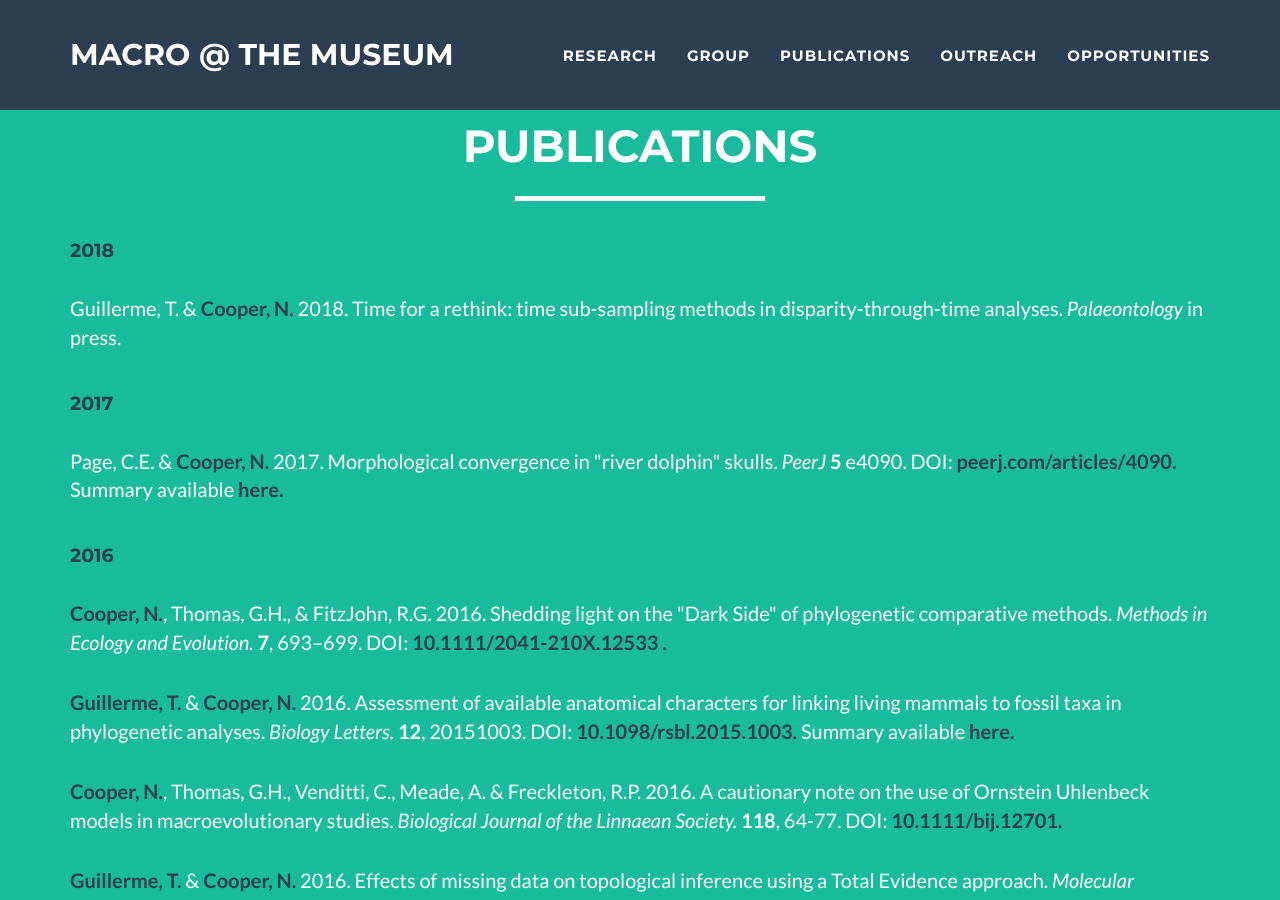
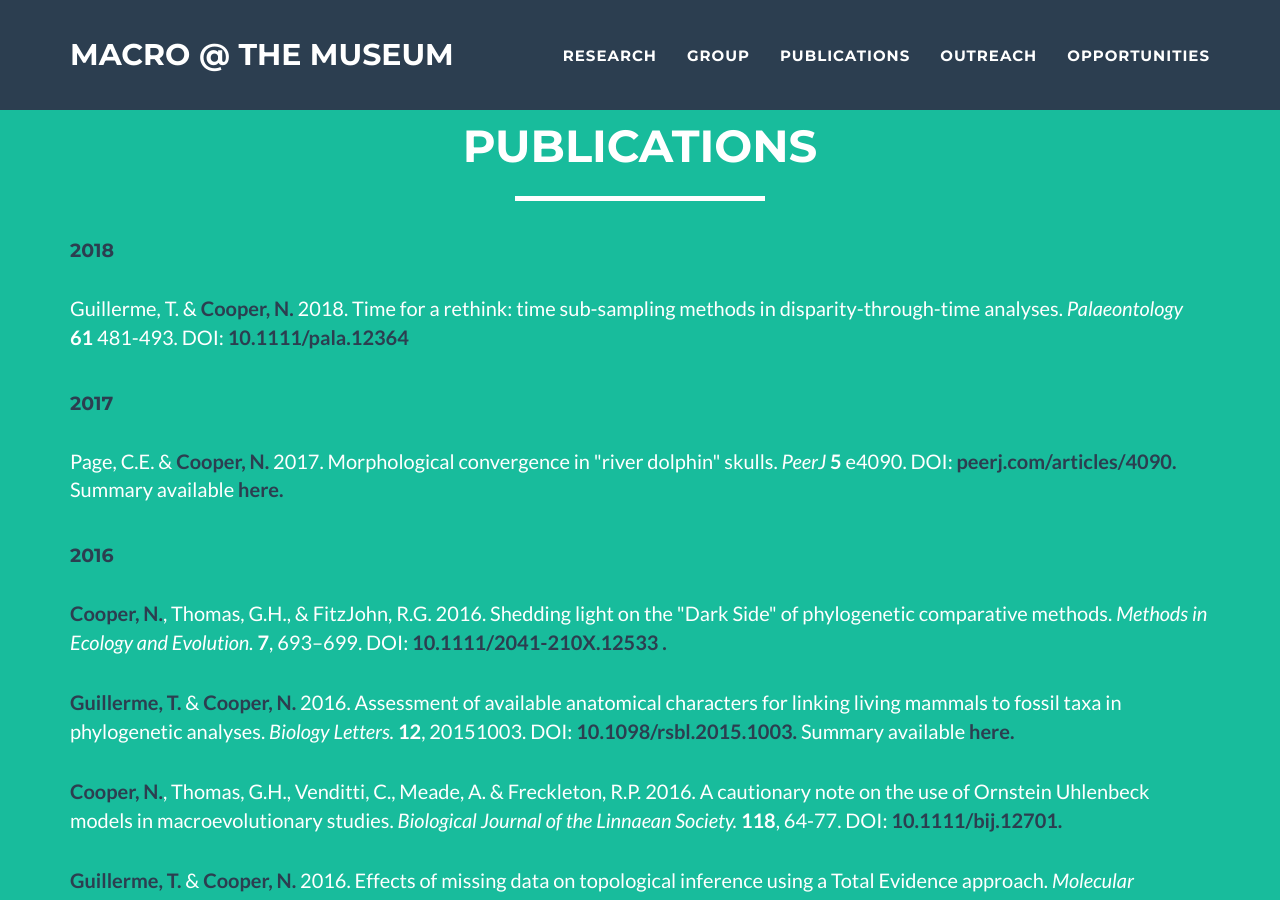
Before and after one commit to nhcooper123/nhcooper123.github.io, a Jekyll site: the page publications.html, which Jekyll copies as it is, in a window 1280 px wide and 900 px high. Built offline with Jekyll 4.4.1, drawn with Linux system fonts in a browser that asks for light colours; comment, search, counter and statistics services are not loaded.

Commit message:
publications.html

```diff
--- a/publications.html
+++ b/publications.html
@@ -103,14 +103,13 @@
     2018.
     Time for a rethink: time sub-sampling methods in disparity-through-time analyses.
     <em>Palaeontology</em>
-    <strong></strong>
-    in press.
-    <!-- DOI: <a href=""><strong><font color="2c3e50">doi</font></strong></a>
-     Summary available <a href="http://macromuseum.github.io/river-dolphins/"><strong><font color="2c3e50">here.</font></strong></a>
+    <strong>61</strong>
+    481-493.
+    DOI: <a href="https://doi.org/10.1111/pala.12364 "><strong><font color="2c3e50">10.1111/pala.12364 </font></strong></a>
+     <!-- Summary available <a href="http://macromuseum.github.io/river-dolphins/"><strong><font color="2c3e50">here.</font></strong></a> -->
 
     <script type="text/javascript" src="https://d1bxh8uas1mnw7.cloudfront.net/assets/embed.js"></script>
-    <div class="altmetric-embed" data-badge-type="donut" data-doi="10.7717/peerj.4090"><
-    /div> -->
+    <div class="altmetric-embed" data-badge-type="donut" data-altmetric-id="38933835"></div>
   </p>
 
   &nbsp
```
